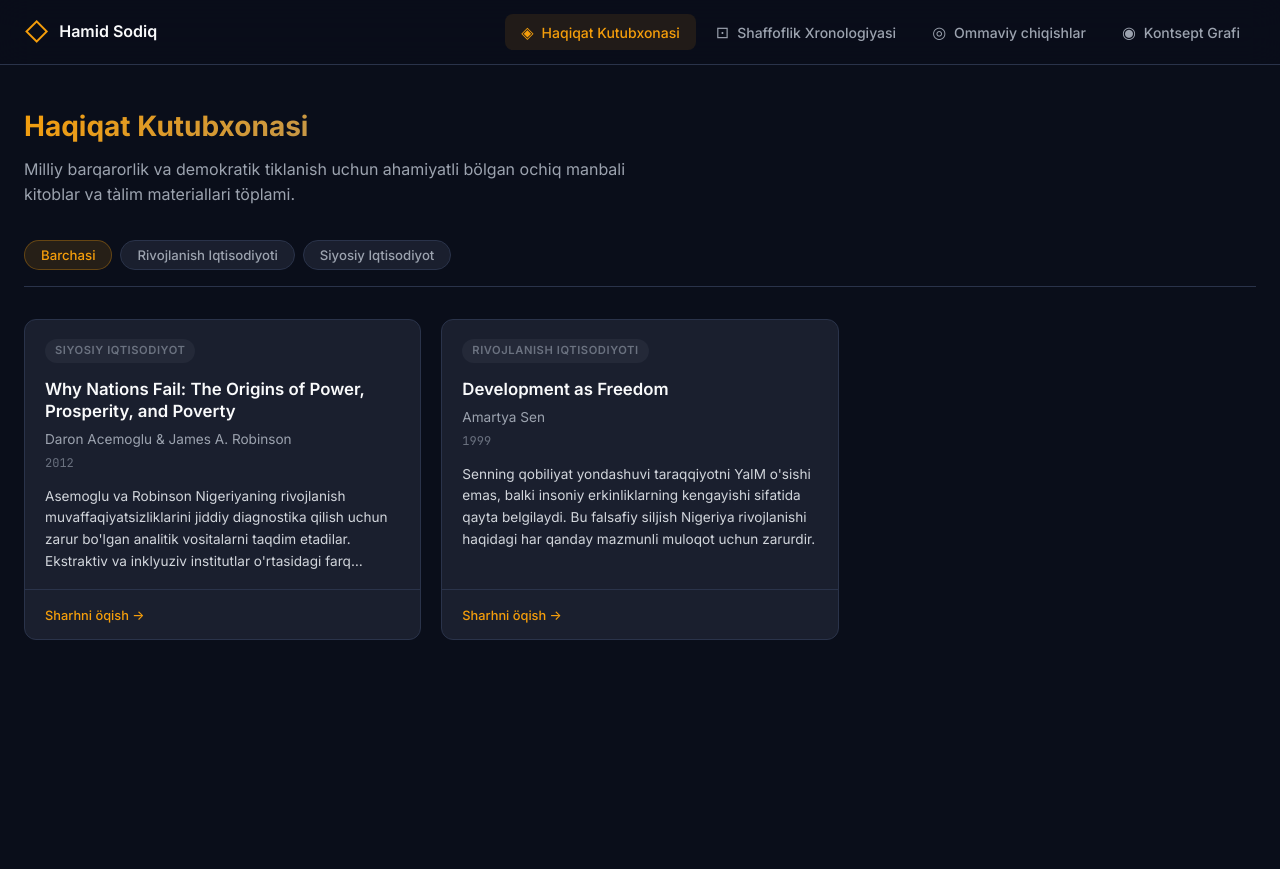
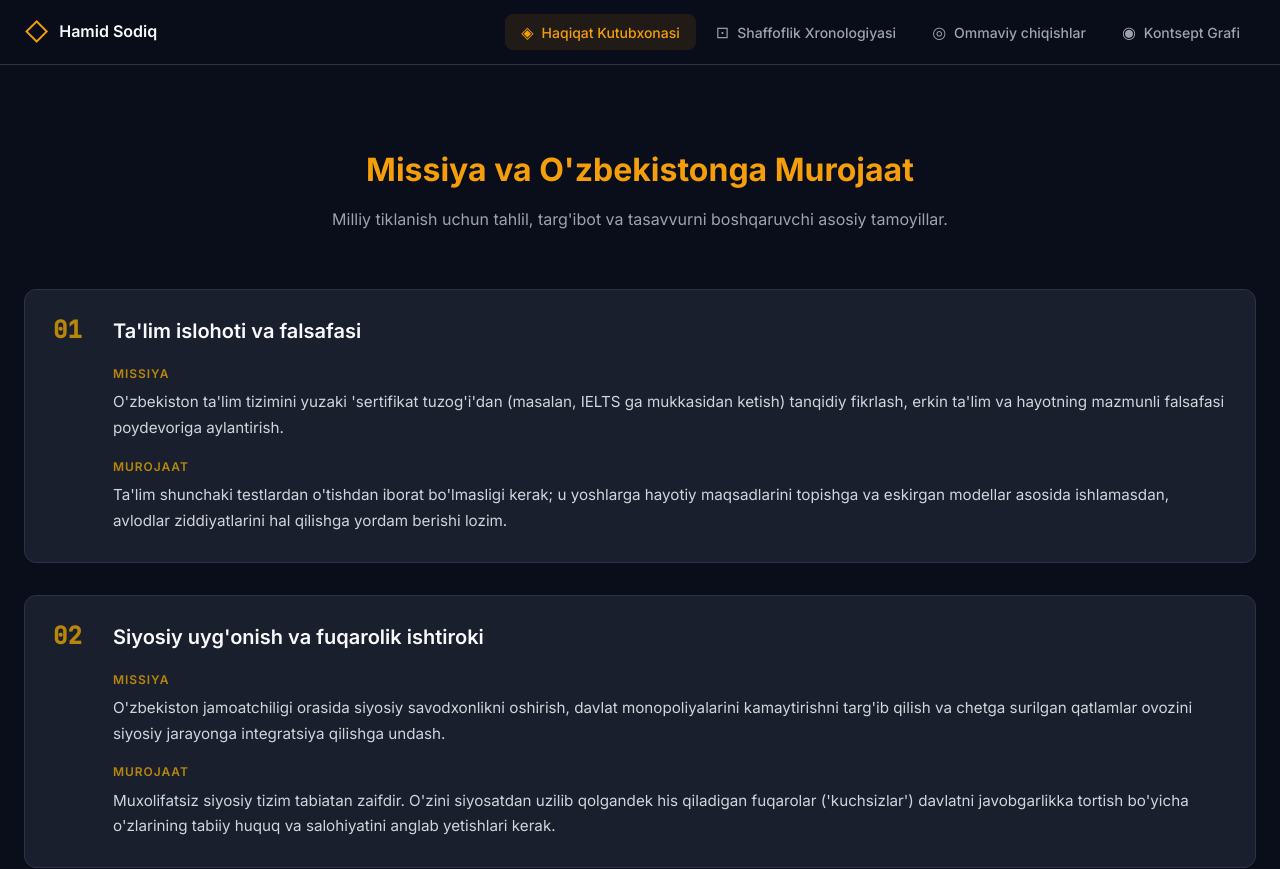
Before and after one commit to mxalimetov/hamid-sodiq, a React (Vite) app: page / in a window 1280 px wide. Shown: the top 869 px of the page. Built offline with nearby package versions, Linux system fonts and the light colour scheme.

Commit message:
added mission and message to uzb section

```diff
--- a/src/App.tsx
+++ b/src/App.tsx
@@ -1,6 +1,7 @@
 import { useState, useEffect } from 'react';
 import Navigation from './components/Navigation';
 import ConceptGraph from './components/ConceptGraph';
+import MissionUzbekistan from './components/MissionUzbekistan';
 import LibraryGrid from './components/LibraryGrid';
 import Timeline from './components/Timeline';
 import PublicEngagement from './components/PublicEngagement';
@@ -26,7 +27,7 @@ export default function App() {
   }, []);
 
   useEffect(() => {
-    if (page === 'graph') return;
+    if (page === 'graph' || page === 'library') return;
     const id = `section-${page}`;
     const el = document.getElementById(id);
     if (el) {
@@ -51,6 +52,9 @@ export default function App() {
     <div className="app">
       <Navigation onNavigate={handleNavigate} currentPage={page} />
       <main className="main-content">
+        <section id="section-mission" className="content-section">
+          <MissionUzbekistan />
+        </section>
         <section id="section-library" className="content-section">
           <LibraryGrid />
         </section>
--- /dev/null
+++ b/src/components/MissionUzbekistan.css
@@ -0,0 +1,107 @@
+.mission-page {
+  max-width: var(--max-width);
+  margin: 0 auto;
+  padding: 80px 24px 40px;
+}
+
+.mission-header {
+  text-align: center;
+  margin-bottom: 56px;
+}
+
+.mission-title {
+  font-size: 2rem;
+  font-weight: 700;
+  color: var(--color-primary);
+  margin-bottom: 12px;
+}
+
+.mission-subtitle {
+  font-size: 1rem;
+  color: var(--color-text-muted);
+  max-width: 640px;
+  margin: 0 auto;
+  line-height: 1.6;
+}
+
+.mission-list {
+  display: flex;
+  flex-direction: column;
+  gap: 32px;
+}
+
+.mission-card {
+  display: flex;
+  gap: 20px;
+  padding: 28px;
+  background: var(--color-bg-card);
+  border: 1px solid var(--color-border);
+  border-radius: var(--radius-lg);
+  transition: border-color var(--transition-base);
+}
+
+.mission-card:hover {
+  border-color: var(--color-primary-dim);
+}
+
+.mission-card-number {
+  font-size: 1.5rem;
+  font-weight: 700;
+  color: var(--color-primary-dim);
+  font-family: var(--font-mono);
+  line-height: 1;
+  flex-shrink: 0;
+  min-width: 40px;
+}
+
+.mission-card-body {
+  flex: 1;
+  min-width: 0;
+}
+
+.mission-card-theme {
+  font-size: 1.25rem;
+  font-weight: 600;
+  color: var(--color-text);
+  margin-bottom: 20px;
+  line-height: 1.3;
+}
+
+.mission-card-section {
+  margin-bottom: 16px;
+}
+
+.mission-card-section:last-child {
+  margin-bottom: 0;
+}
+
+.mission-card-label {
+  font-size: 0.75rem;
+  font-weight: 600;
+  text-transform: uppercase;
+  letter-spacing: 0.08em;
+  color: var(--color-primary-dim);
+  margin-bottom: 6px;
+}
+
+.mission-card-text {
+  font-size: 0.95rem;
+  color: var(--color-text-secondary);
+  line-height: 1.7;
+}
+
+@media (max-width: 640px) {
+  .mission-page {
+    padding: 60px 16px 24px;
+  }
+
+  .mission-title {
+    font-size: 1.5rem;
+  }
+
+  .mission-card {
+    flex-direction: column;
+    gap: 12px;
+    padding: 20px;
+  }
+}
--- /dev/null
+++ b/src/components/MissionUzbekistan.tsx
@@ -0,0 +1,38 @@
+import _missionData from '../data/mission.yaml';
+import { useI18n } from '../i18n/context';
+import type { MissionItem } from '../types';
+import './MissionUzbekistan.css';
+
+const missionData = _missionData as unknown as MissionItem[];
+
+export default function MissionUzbekistan() {
+  const { t } = useI18n();
+
+  return (
+    <div className="mission-page">
+      <header className="mission-header">
+        <h1 className="mission-title">{t('mission.title')}</h1>
+        <p className="mission-subtitle">{t('mission.subtitle')}</p>
+      </header>
+
+      <div className="mission-list">
+        {missionData.map((item, i) => (
+          <article key={i} className="mission-card">
+            <div className="mission-card-number">{String(i + 1).padStart(2, '0')}</div>
+            <div className="mission-card-body">
+              <h2 className="mission-card-theme">{item.theme}</h2>
+              <div className="mission-card-section">
+                <h3 className="mission-card-label">{t('mission.missionLabel')}</h3>
+                <p className="mission-card-text">{item.mission}</p>
+              </div>
+              <div className="mission-card-section">
+                <h3 className="mission-card-label">{t('mission.messageLabel')}</h3>
+                <p className="mission-card-text">{item.message}</p>
+              </div>
+            </div>
+          </article>
+        ))}
+      </div>
+    </div>
+  );
+}
--- /dev/null
+++ b/src/data/mission.yaml
@@ -0,0 +1,15 @@
+- theme: "Ta'lim islohoti va falsafasi"
+  mission: "O'zbekiston ta'lim tizimini yuzaki 'sertifikat tuzog'i'dan (masalan, IELTS ga mukkasidan ketish) tanqidiy fikrlash, erkin ta'lim va hayotning mazmunli falsafasi poydevoriga aylantirish."
+  message: "Ta'lim shunchaki testlardan o'tishdan iborat bo'lmasligi kerak; u yoshlarga hayotiy maqsadlarini topishga va eskirgan modellar asosida ishlamasdan, avlodlar ziddiyatlarini hal qilishga yordam berishi lozim."
+
+- theme: "Siyosiy uyg'onish va fuqarolik ishtiroki"
+  mission: "O'zbekiston jamoatchiligi orasida siyosiy savodxonlikni oshirish, davlat monopoliyalarini kamaytirishni targ'ib qilish va chetga surilgan qatlamlar ovozini siyosiy jarayonga integratsiya qilishga undash."
+  message: "Muxolifatsiz siyosiy tizim tabiatan zaifdir. O'zini siyosatdan uzilib qolgandek his qiladigan fuqarolar ('kuchsizlar') davlatni javobgarlikka tortish bo'yicha o'zlarining tabiiy huquq va salohiyatini anglab yetishlari kerak."
+
+- theme: "Strategik suverenitet va geosiyosat"
+  mission: "O'zbekistonni uzoq muddatli strategik rejalashtirish uchun chinakam intellektual salohiyatni shakllantirishga, yirik global kuchlarga qaramlikni kamaytirishga va xorijdagi himoyasiz o'zbek mehnat muhojirlarini faol himoya qilishga chaqirish."
+  message: "Milliy strategiya faqatgina elita hokimiyatini saqlab qolishga emas, balki xalqning farovonligi va himoyasiga qaratilishi kerak. Bu esa diplomatik xilma-xillik va kelajakni ko'ra bilish qobiliyatini talab qiladi."
+
+- theme: "Inson qadri va jamiyat qadriyatlari"
+  mission: "Inson hayoti, qadri va psixologik farovonligi eng oliy mezon hisoblanadigan jamiyat tuzilmasini yaratish, shuningdek, yoshlar o'rtasida o'sib borayotgan tushkunlik va maqsadsizlikka qarshi faol kurashish."
+  message: "Har qanday jamiyat qadriyatlarining haqiqiy o'lchovi uning o'z odamlariga qanday munosabatda bo'lishi bilan belgilanadi; intellektual erkinlik va aniq, mazmunli maqsadlarsiz jamiyat ekzistensial turg'unlik xavfi ostida qoladi."
--- a/src/i18n/en.ts
+++ b/src/i18n/en.ts
@@ -27,6 +27,12 @@ export const en = {
     close: 'Close',
     navigateTo: 'Open in {tab} →',
     conceptsExpanded: '{count} concept{plural} expanded',
+  },
+  mission: {
+    title: 'Mission & Message to Uzbekistan',
+    subtitle: 'Foundational pillars guiding analysis, advocacy, and vision for national renewal.',
+    missionLabel: 'Mission',
+    messageLabel: 'Message',
   },
   library: {
     title: 'The Generation of Truth Library',
--- a/src/i18n/uz.ts
+++ b/src/i18n/uz.ts
@@ -27,6 +27,12 @@ export const uz = {
     close: 'Yopish',
     navigateTo: '{tab} ichida ochish \u2192',
     conceptsExpanded: '{count} ta kontsept ochildi',
+  },
+  mission: {
+    title: 'Missiya va O\'zbekistonga Murojaat',
+    subtitle: 'Milliy tiklanish uchun tahlil, targ\'ibot va tasavvurni boshqaruvchi asosiy tamoyillar.',
+    missionLabel: 'Missiya',
+    messageLabel: 'Murojaat',
   },
   library: {
     title: 'Haqiqat Kutubxonasi',
--- a/src/types.ts
+++ b/src/types.ts
@@ -55,6 +55,12 @@ export interface EngagementItem {
   description: string;
 }
 
+export interface MissionItem {
+  theme: string;
+  mission: string;
+  message: string;
+}
+
 export type TabId = 'graph' | 'library' | 'timeline';
 
 export interface SimNode {
```
Also changed, not shown: 2 other files (tests, documents, lock files or other folders).
